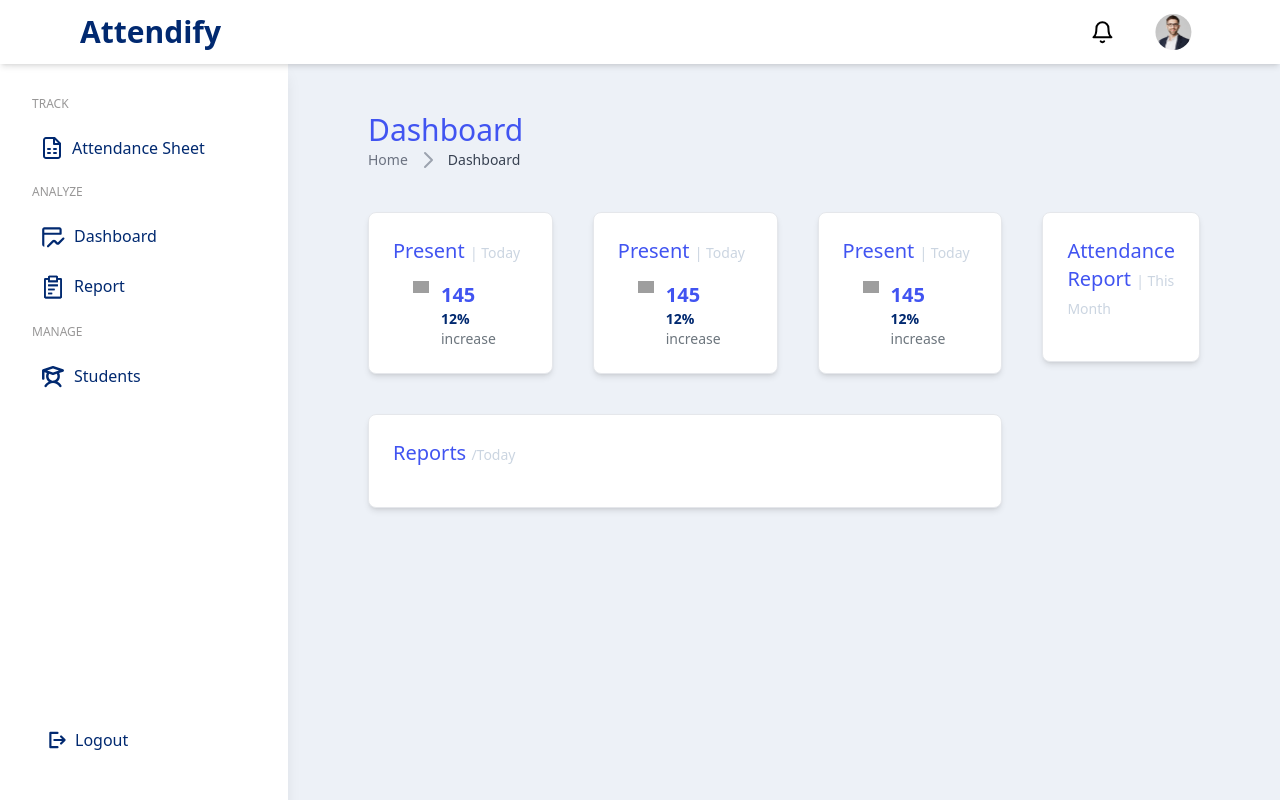
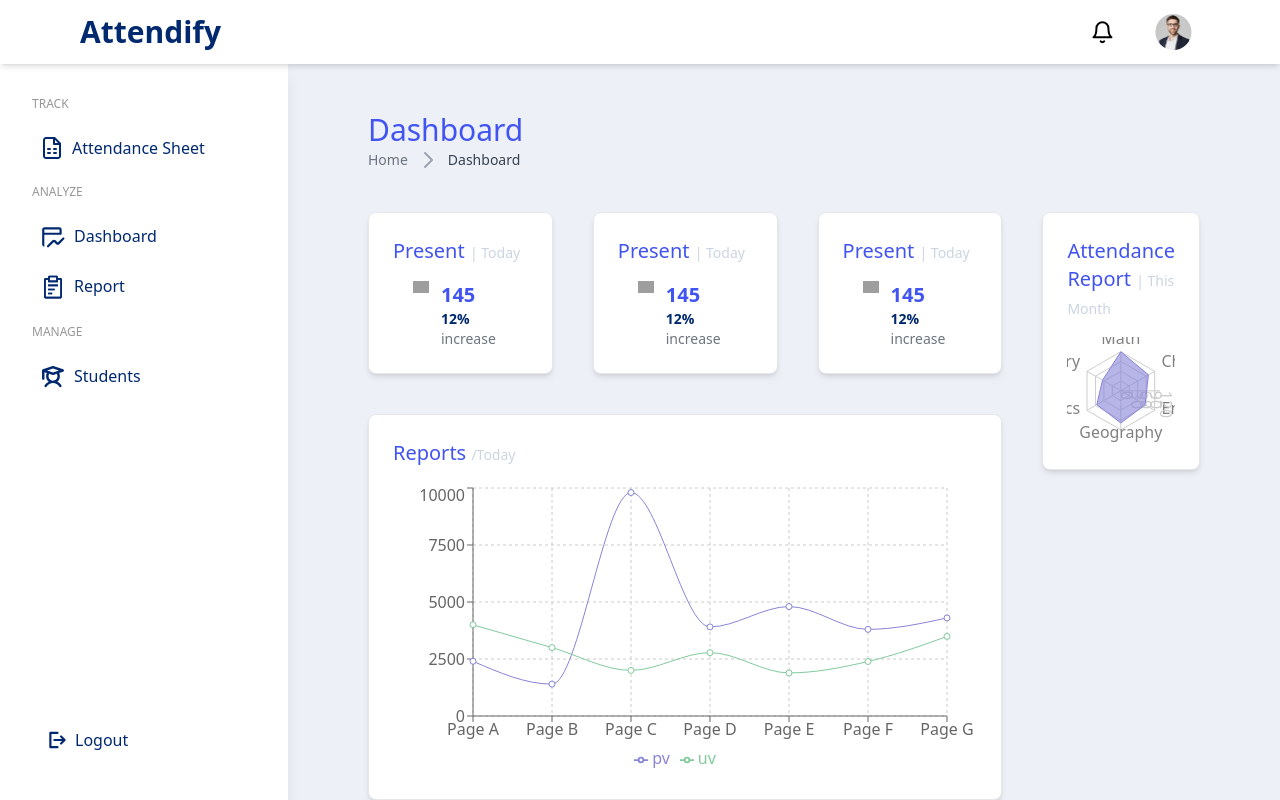
Before and after one commit to r-antoni/Attendify, a React (Vite) app: page /dashboard in a window 1280 px wide. Built offline with nearby package versions, Linux system fonts and the light colour scheme; grey boxes are pictures that could not be loaded.

Commit message:
Adding charts

```diff
--- a/src/pages/Dashboard.jsx
+++ b/src/pages/Dashboard.jsx
@@ -114,7 +114,7 @@ const Dashboard = () => {
                 <h2 className="text-secondary text-xl">
                   Reports <span className="text-sm text-slate-300">/Today</span>
                 </h2>
-                <ResponsiveContainer width="100%" height="100%">
+                <ResponsiveContainer width="100%" aspect={2}>
                   <LineChart
                     width={500}
                     height={300}
@@ -139,12 +139,12 @@ const Dashboard = () => {
             </div>
           </div>
         </div>
-        <div className="w-96 h-96">
+        <div className="w-112">
           <Card>
             <h2 className="text-secondary text-xl">
               Attendance Report <span className="text-sm text-slate-300">| This Month</span>
             </h2>
-            <ResponsiveContainer width="100%" height="100%">
+            <ResponsiveContainer width="100%" aspect={1}>
               <RadarChart cx="50%" cy="50%" outerRadius="80%" data={attendanceReports}>
                 <PolarGrid />
                 <PolarAngleAxis dataKey="subject" />
--- a/tailwind.config.js
+++ b/tailwind.config.js
@@ -12,6 +12,9 @@ export default {
         secondary: "#4154F1",
         title: "#012970",
       },
+      width: {
+        '112': '28rem',
+      },
     },
   },
   plugins: [
```
